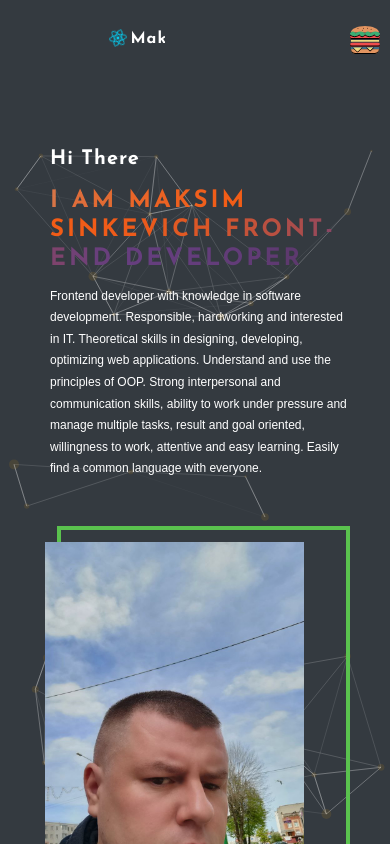
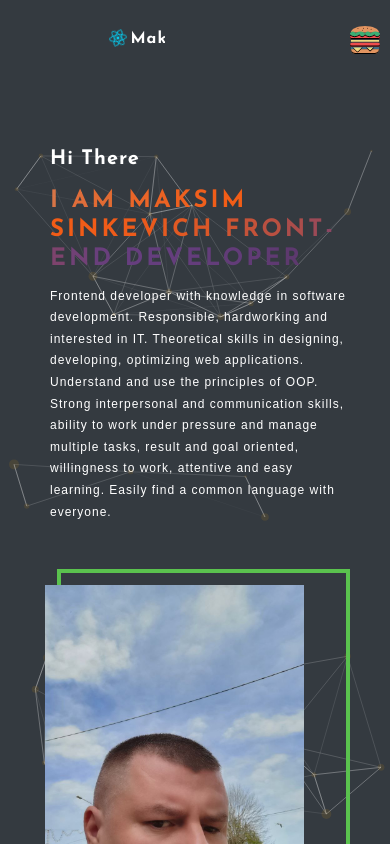
Before and after one commit to 1Molot/Portfolio, a React (Create React App) app: page / in a window 390 px wide. Shown: the top 844 px of the page. Built offline with nearby package versions, Linux system fonts and the light colour scheme.

Commit message:
fix:main

```diff
--- a/src/main/Main.module.css
+++ b/src/main/Main.module.css
@@ -38,6 +38,7 @@
     font-weight: 400;
     font-size: 16px;
     color: #fff;
+    letter-spacing: 1px;
 }
 
 
@@ -112,6 +113,9 @@ span {
 /*}*/
 
 @media screen and (max-width: 1056px) {
+    .mainBlock{
+        height: 100%;
+    }
     .mainContainer {
         justify-content: center;
         align-content: center;
```
